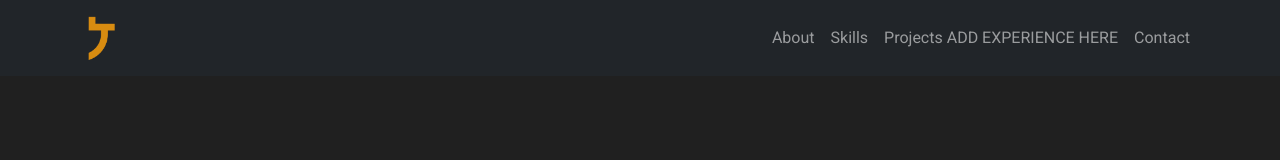
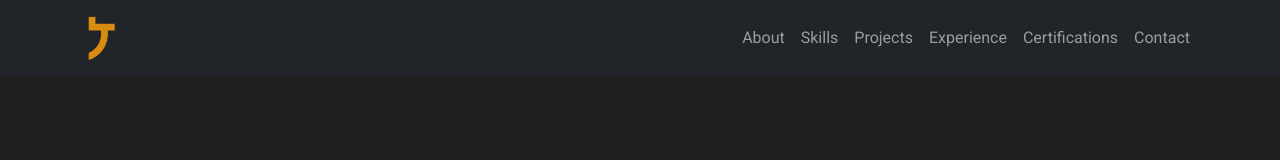
Before and after one commit to tigeryant/tigeryant.github.io, a React (Create React App) app: page / in a window 1280 px wide. Shown: the top 160 px of the page. Built offline with nearby package versions, Linux system fonts and the light colour scheme.

Commit message:
added experience and certifications to navbar

```diff
--- a/src/components/NavBar.js
+++ b/src/components/NavBar.js
@@ -18,7 +18,13 @@ function NavBar() {
               <a className="nav-link" href="#skills">Skills</a>
             </li>
             <li className="nav-item">
-              <a className="nav-link" href="#projects">Projects ADD EXPERIENCE HERE</a>
+              <a className="nav-link" href="#projects">Projects</a>
+            </li>
+            <li className="nav-item">
+              <a className="nav-link" href="#experience">Experience</a>
+            </li>
+            <li className="nav-item">
+              <a className="nav-link" href="#certifications">Certifications</a>
             </li>
             <li className="nav-item">
               <a className="nav-link" href="#contact">Contact</a>
--- a/src/styles/main.scss
+++ b/src/styles/main.scss
@@ -469,7 +469,7 @@ ul {
 
 // * * * * * * * * * * * * * * * * * * * * * * * * * * * * EXPERIENCE ACCORDION * * * * * * * * * * * * * * * * * * * * * * * *
 #experience {
-  margin: 0 0 300px 0;
+  margin: 0 0 450px 0;
 }
 
 .experience-accordion {
```
